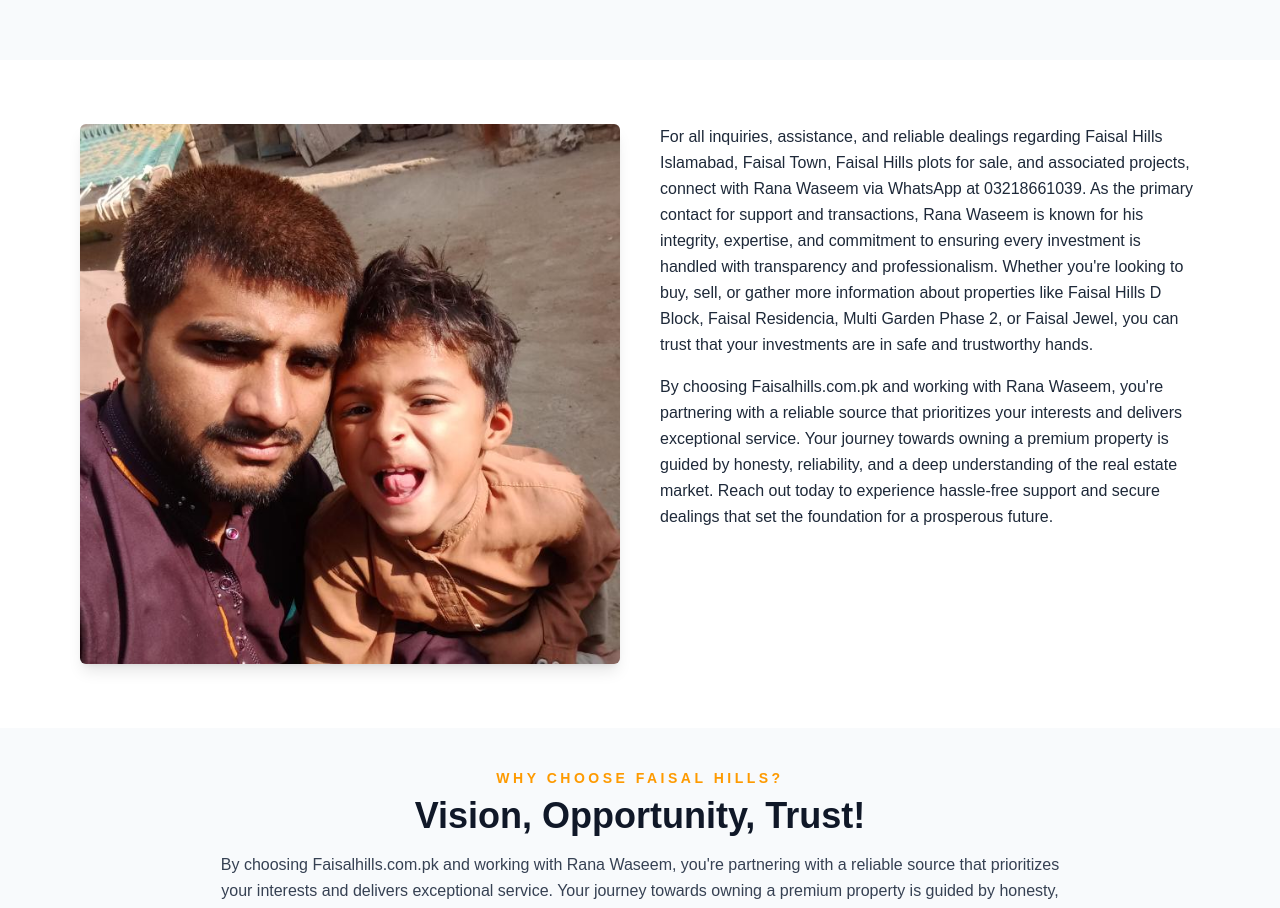
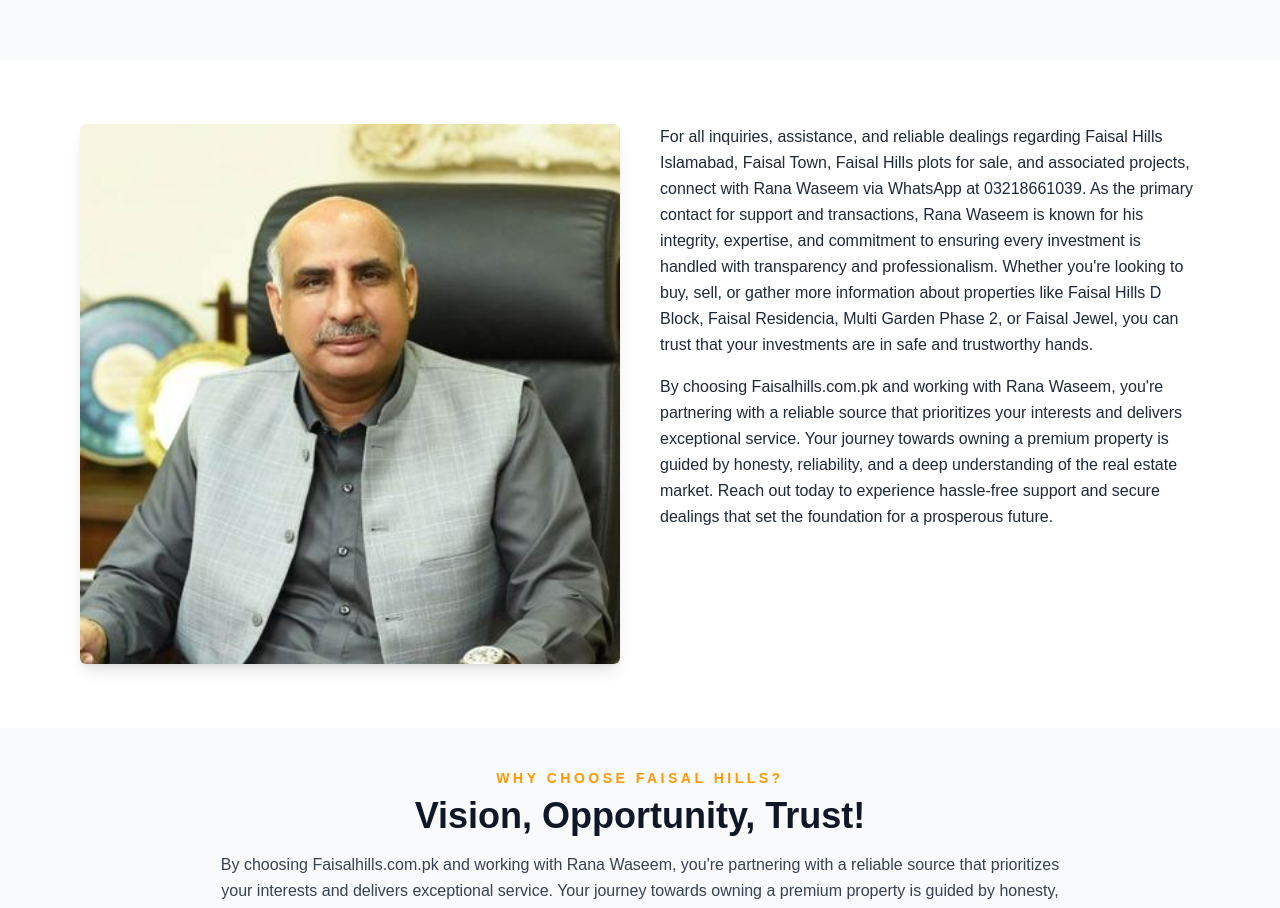
Before and after one commit to mmunir439/realestatefrontend, a Next.js app: page / in a window 1280 px wide. Shown: the part 2980-3888 px from the top of the page. Built offline with nearby package versions, Linux system fonts and the light colour scheme.

Commit message:
majeed photo is added in here

```diff
--- a/src/components/Process.jsx
+++ b/src/components/Process.jsx
@@ -114,7 +114,7 @@ export default function ProcessSection() {
     {/* Left: Image */}
     <div>
       <img
-        src="/me.jpg"
+        src="/majeed.png"
         alt="Rana Waseem"
         className="w-full h-auto object-cover rounded-md shadow-lg"
       />
```
Also changed, not shown: public/majeed.png (added).
